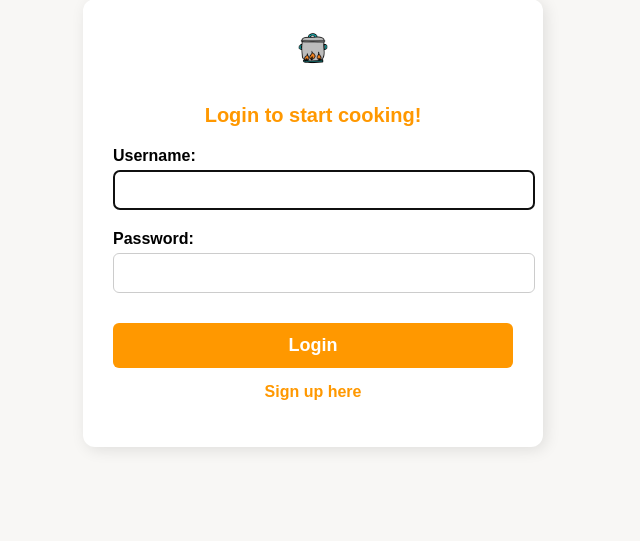
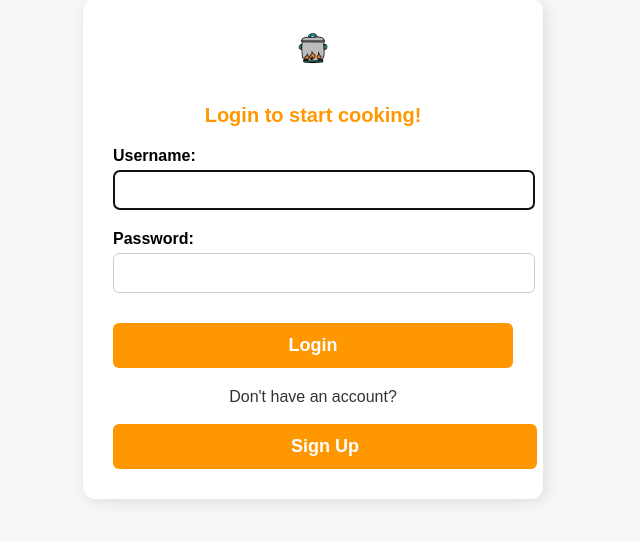
Before and after one commit to AmySikora/recipe-app, a Django app: page /login/ in a window 1280 px wide. Shown: the part 131-672 px from the top of the page, without its empty margins (327-967 px from the left). Run offline with Django 4.2, Linux system fonts and the light colour scheme.

Commit message:
updated login page to make sign up link more promenent

```diff
--- a/static/src-style.css
+++ b/static/src-style.css
@@ -215,19 +215,35 @@
     margin-bottom: 10px;
   }
 
-  .register-link {
-    margin-top: 15px;
-    font-size: 16px;
+  .register-section {
+    text-align: center;
+    margin-top: 20px;
   }
 
-  .register-link a {
-    color: #ff9800;
-    text-decoration: none;
-    font-weight: bold;
+  .register-text {
+    font-size: 16px;
+    margin-bottom: 8px;
+    color: #333;
   }
 
-  .register-link a:hover {
-    text-decoration: underline;
+  .btn-signup {
+    background-color: white;
+    color: #ff9800;
+    font-size: 16px;
+    font-weight: bold;
+    padding: 10px 20px;
+    border: 2px solid #ff9800;
+    border-radius: 6px;
+    cursor: pointer;
+    text-decoration: none;
+    display: inline-block;
+    transition: all 0.3s ease;
+  }
+
+  .btn-signup:hover {
+    background-color: #ff9800;
+    color: white;
+    transform: scale(1.05);
   }
 
   /* ===========================
--- a/templates/auth/login.html
+++ b/templates/auth/login.html
@@ -29,8 +29,9 @@
         <button type="submit" class="btn">Login</button>
     </form>
 
-    <p class="register-link">
-        <a href="{% url 'signup' %}">Sign up here</a>
-    </p>
-</div>
+    <div class="register-section">
+        <p class="register-text">Don't have an account?</p>
+        <a href="{% url 'signup' %}" class="btn btn-signup">Sign Up</a>
+    </div>
+
 {% endblock %}
```
